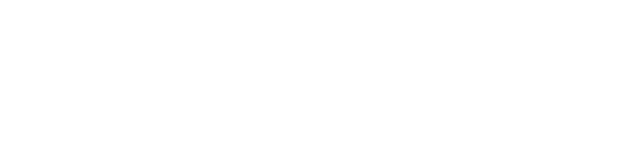
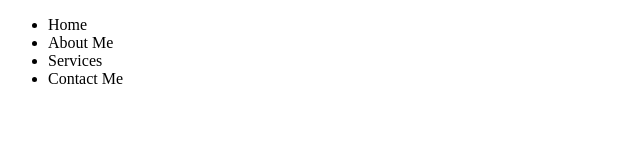
Before and after one commit to shina1/schoolFinalProjectRepo, a plain HTML site: page index.html in a window 1280 px wide. Shown: the whole page, without its empty margins (0-640 px from the left). Drawn offline with Linux system fonts and the light colour scheme.

Commit message:
added the header structure

```diff
--- a/index.html
+++ b/index.html
@@ -7,6 +7,17 @@
     <title>Students|Portfolio</title>
 </head>
 <body>
-
+    <main>
+        <header>
+            <nav>
+                <ul>
+                    <li>Home</li>
+                    <li>About Me</li>
+                    <li>Services</li>
+                    <li>Contact Me</li>
+                </ul>
+            </nav>
+        </header>
+    </main>
 </body>
 </html>
```
